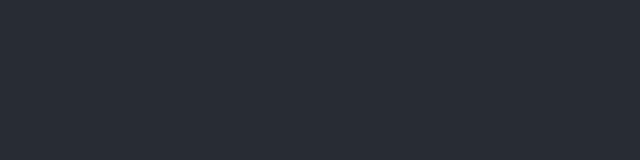
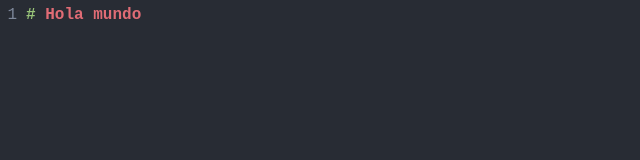
Before and after one commit to daviardev/markdown-editor, a React (Vite) app: page / in a window 1280 px wide. Shown: the top 160 px of the page, without its empty margins (0-640 px from the left). Built offline with nearby package versions, Linux system fonts and the light colour scheme.

Commit message:
feat: Use component for the show result

```diff
--- a/src/App.jsx
+++ b/src/App.jsx
@@ -1,6 +1,12 @@
+import MarkdownEditor from 'components/MarkdownEditor'
+
+import './App.css'
+
 const App = () => {
   return <>
-
+    <div className='editor'>
+      <MarkdownEditor handleEditorValueChange={() => ''} />
+    </div>
   </>
 }
 
```
